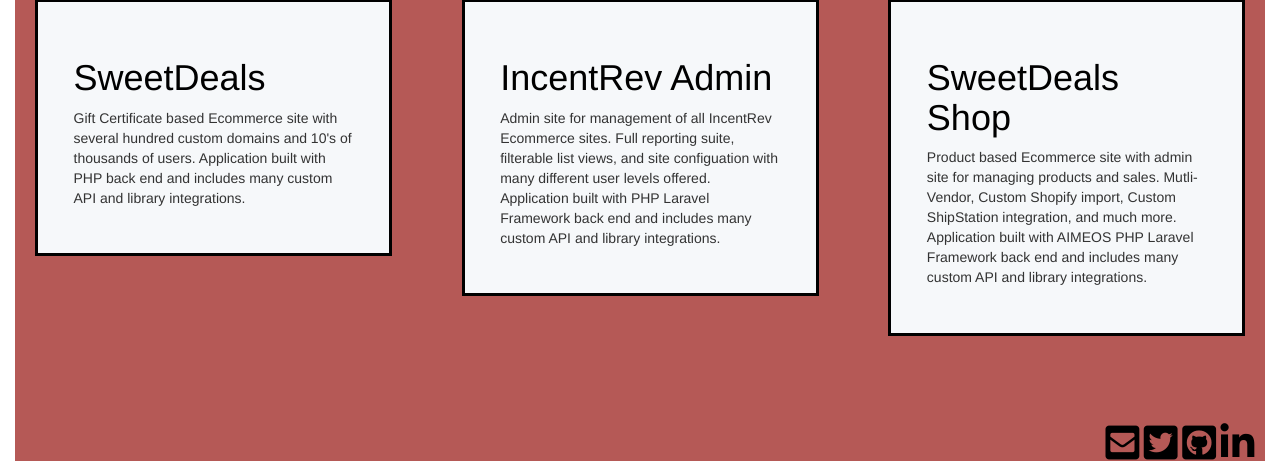
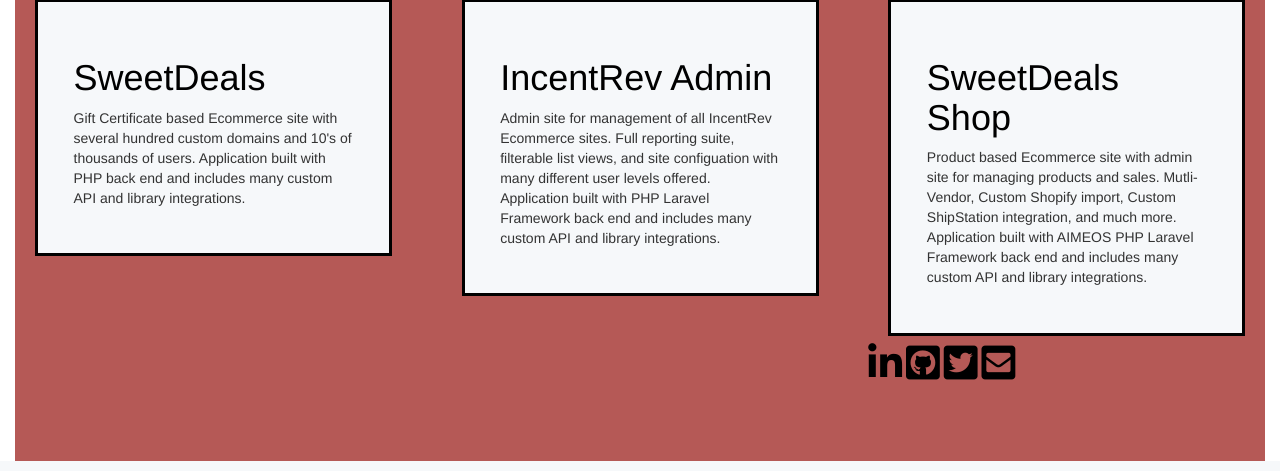
Before and after one commit to Fluffhead88/thigpen-portfolio, a Django app: page / in a window 1280 px wide. Shown: the part 2503-2974 px from the top of the page. Run offline with Django 3.2, Linux system fonts and the light colour scheme; some libraries are stand-ins or nearby versions; some web fonts are replaced.

Commit message:
update responsive

```diff
--- a/app/templates/index.html
+++ b/app/templates/index.html
@@ -70,7 +70,7 @@
 				<a class="section2-nav-down" href="#project_cards"><i class="fas fa-angle-down"></i></a>
 				<div class="row">
 					<div class="col-2"></div>
-					<div class="col-lg-8 col-md-8 col-xs-12>">
+					<div class="col-lg-8 col-md-8 col-xs-10>">
 						<h1>About Me</h1>
 						<p>I am a Web/Software Developer who specializes in finding solutions to fit needs and grow personal and professional brands, human-to-human. After spending nearly a decade working in business management and
 							running a multimillion dollar retail store, I know what truly drives successful businesses, and how to find real world solutions in today’s work environments. Since then, I've spent several years learning the latest technologies employed
@@ -173,11 +173,17 @@
 						</article>
 					</div>
 				</div>
-				<div class="footer_links">
-					<a class="social_1" href="https://www.linkedin.com/in/zacharythigpen/" target="_blank"><i class="fab fa-linkedin"></i></a>
-					<a class="social_2" href="https://github.com/Fluffhead88" target="_blank"><i class="fab fa-github-square"></i></a>
-					<a class="social_3" href="https://twitter.com/Zachary_Thigpen" target="_blank"><i class="fab fa-twitter-square"></i></a>
-					<a class="email" href="mailto:thigpen.zach@gmail.com?Subject=Website%20Contact" target="_top"> <i class="fas fa-envelope-square"></i></a>
+				<div class= "row">
+					<div class="col-4"></div>
+					<div class="col-4"></div>
+					<div class="col-lg-4 col-md-4 col-xs-10">
+						<div class="footer_links">
+							<a class="social_1" href="https://www.linkedin.com/in/zacharythigpen/" target="_blank"><i class="fab fa-linkedin"></i></a>
+							<a class="social_2" href="https://github.com/Fluffhead88" target="_blank"><i class="fab fa-github-square"></i></a>
+							<a class="social_3" href="https://twitter.com/Zachary_Thigpen" target="_blank"><i class="fab fa-twitter-square"></i></a>
+							<a class="email" href="mailto:thigpen.zach@gmail.com?Subject=Website%20Contact" target="_top"> <i class="fas fa-envelope-square"></i></a>
+						</div>
+					</div>
 				</div>
 			</section>
 		</div>
--- a/static/css/main.css
+++ b/static/css/main.css
@@ -138,36 +138,36 @@ section {
 }
 
 .social_1 {
-  position: absolute;
-  bottom: -201%;
-  right: 2%;
+  /* position: absolute; */
+  /* bottom: -201%; */
+  /* right: 2%; */
   z-index: 3;
   color: black;
   font-size: 29pt;
 }
 
 .social_2 {
-  position: absolute;
-  bottom: -201%;
-  right: 5%;
+  /* position: absolute; */
+  /* bottom: -201%; */
+  /* right: 5%; */
   z-index: 3;
   color: black;
   font-size: 29pt;
 }
 
 .social_3 {
-  position: absolute;
-  bottom: -201%;
-  right: 8%;
+  /* position: absolute; */
+  /* bottom: -201%; */
+  /* right: 8%; */
   z-index: 3;
   color: black;
   font-size: 29pt;
 }
 
 .email {
-  position: absolute;
-  bottom: -201%;
-  right: 11%;
+  /* position: absolute; */
+  /* bottom: -201%; */
+  /* right: 11%; */
   z-index: 3;
   color: black;
   font-size: 29pt;
```
